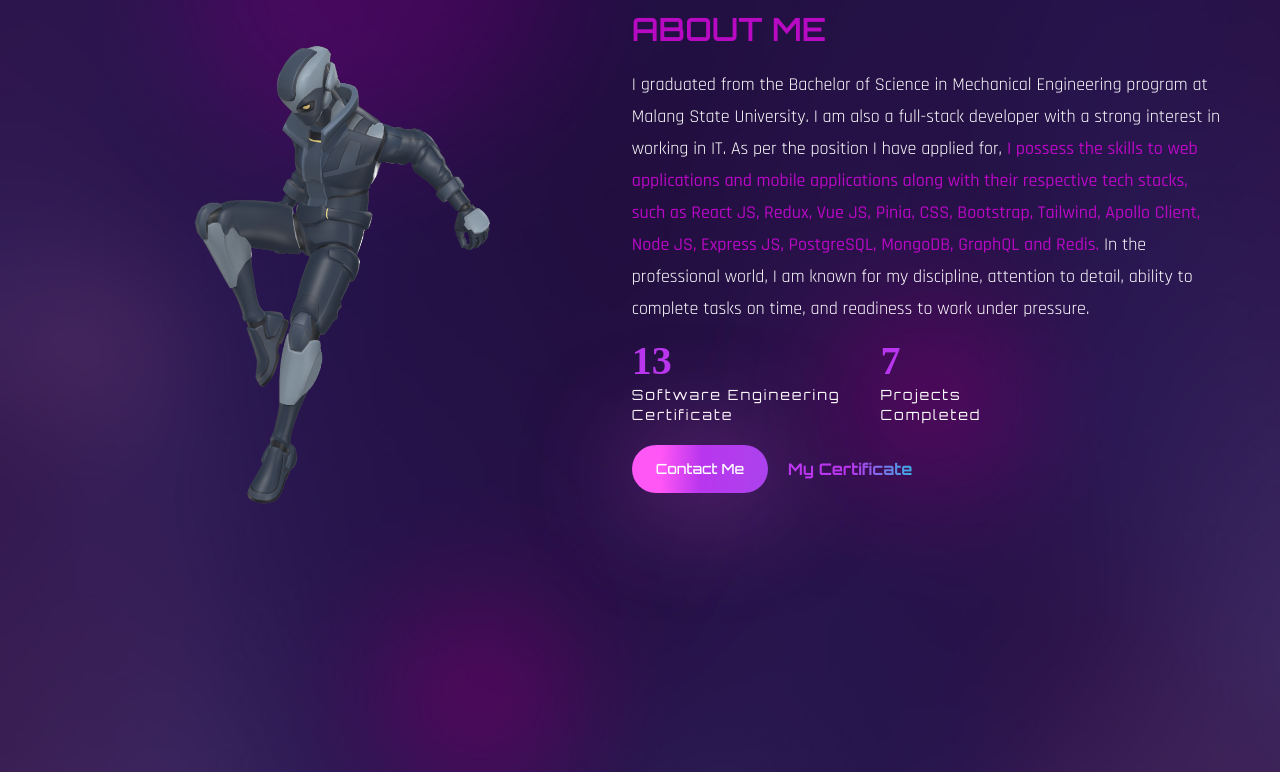
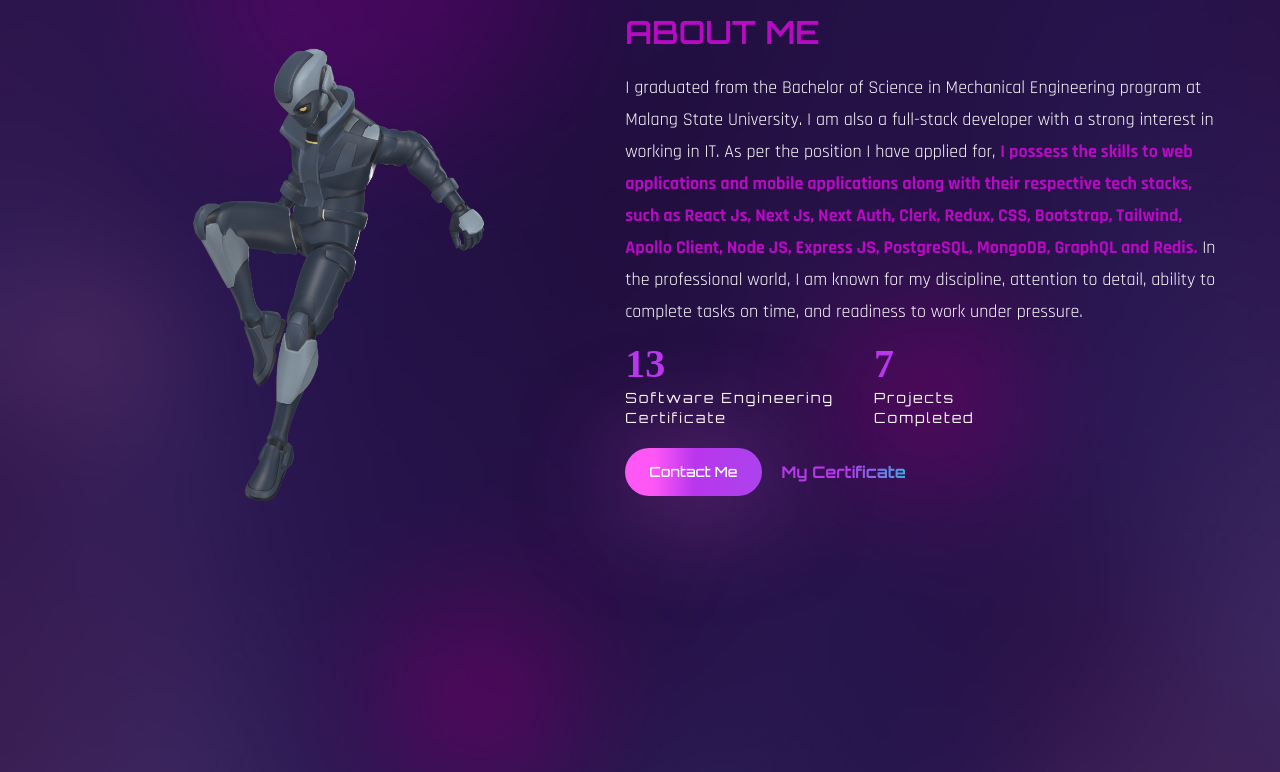
Before and after one commit to andryariadi/Web-Portfolio, a React (Create React App) app: page / in a window 1280 px wide. Shown: the part 1031-1803 px from the top of the page. Built offline with nearby package versions, Linux system fonts and the light colour scheme; a web font is replaced by a local one.

Commit message:
update banner

```diff
--- a/src/components/About.jsx
+++ b/src/components/About.jsx
@@ -24,9 +24,9 @@ const About = () => {
               <h2 className="h2 text-accent font-semibold">About Me</h2>
               <p className="mb-5">
                 I graduated from the Bachelor of Science in Mechanical Engineering program at Malang State University. I am also a full-stack developer with a strong interest in working in IT. As per the position I have applied for,{" "}
-                <span className="text-accent font-medium">
-                  I possess the skills to web applications and mobile applications along with their respective tech stacks, such as React JS, Redux, Vue JS, Pinia, CSS, Bootstrap, Tailwind, Apollo Client, Node JS, Express JS, PostgreSQL,
-                  MongoDB, GraphQL and Redis.
+                <span className="text-accent font-bold">
+                  I possess the skills to web applications and mobile applications along with their respective tech stacks, such as React Js, Next Js, Next Auth, Clerk, Redux, CSS, Bootstrap, Tailwind, Apollo Client, Node JS, Express JS,
+                  PostgreSQL, MongoDB, GraphQL and Redis.
                 </span>{" "}
                 In the professional world, I am known for my discipline, attention to detail, ability to complete tasks on time, and readiness to work under pressure.
               </p>
--- a/src/components/Banner.jsx
+++ b/src/components/Banner.jsx
@@ -26,7 +26,7 @@ const Banner = () => {
               </motion.p>
               <motion.div variants={fadeIn("up", 1.1)} initial="hidden" whileInView={"show"} viewport={{ once: false, amount: 0.7 }} className="flex justify-center lg:justify-start text-xl lg:text-3xl">
                 <div>
-                  <a href="https://drive.google.com/file/d/1CUjltn3u2Su4Ts_J364JqNpdDnSH_2XA/view?usp=sharing" target="_blank">
+                  <a href="https://drive.google.com/file/d/1qie5jD2uMspF9urSUtUDeDRJaxNG8yhW/view?usp=sharing" target="_blank">
                     <button className="btn btn-sm lg:btn-lg mr-5">Download CV</button>
                   </a>
                 </div>
--- a/src/index.css
+++ b/src/index.css
@@ -1,6 +1,28 @@
 @tailwind base;
 @tailwind components;
 @tailwind utilities;
+
+body {
+  --sb-track-color: #232e33;
+  --sb-thumb-color: #b936ee;
+  --sb-size: 10px;
+
+  scrollbar-color: var(--sb-thumb-color) var(--sb-track-color);
+}
+
+body::-webkit-scrollbar {
+  width: var(--sb-size);
+}
+
+body::-webkit-scrollbar-track {
+  background: var(--sb-track-color);
+  border-radius: 10px;
+}
+
+body::-webkit-scrollbar-thumb {
+  background: var(--sb-thumb-color);
+  border-radius: 10px;
+}
 
 .nav,
 .header {
```
Also changed, not shown: src/assets/Work2.png, src/assets/Work2.svg (added).
